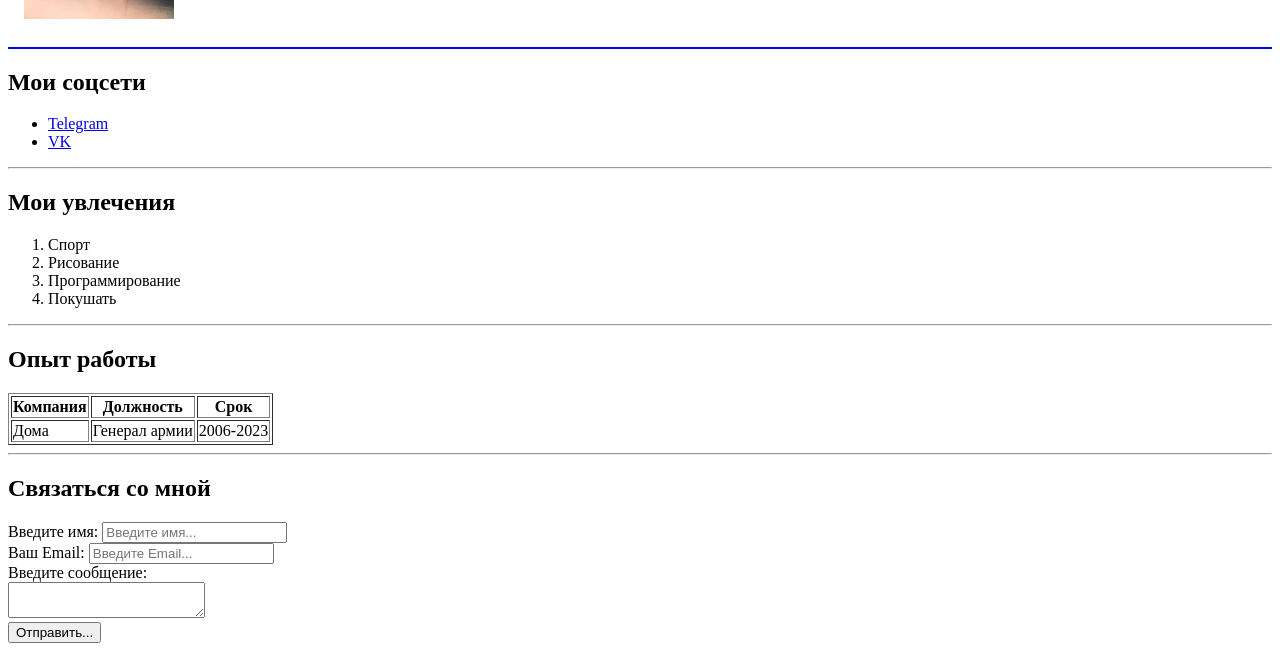
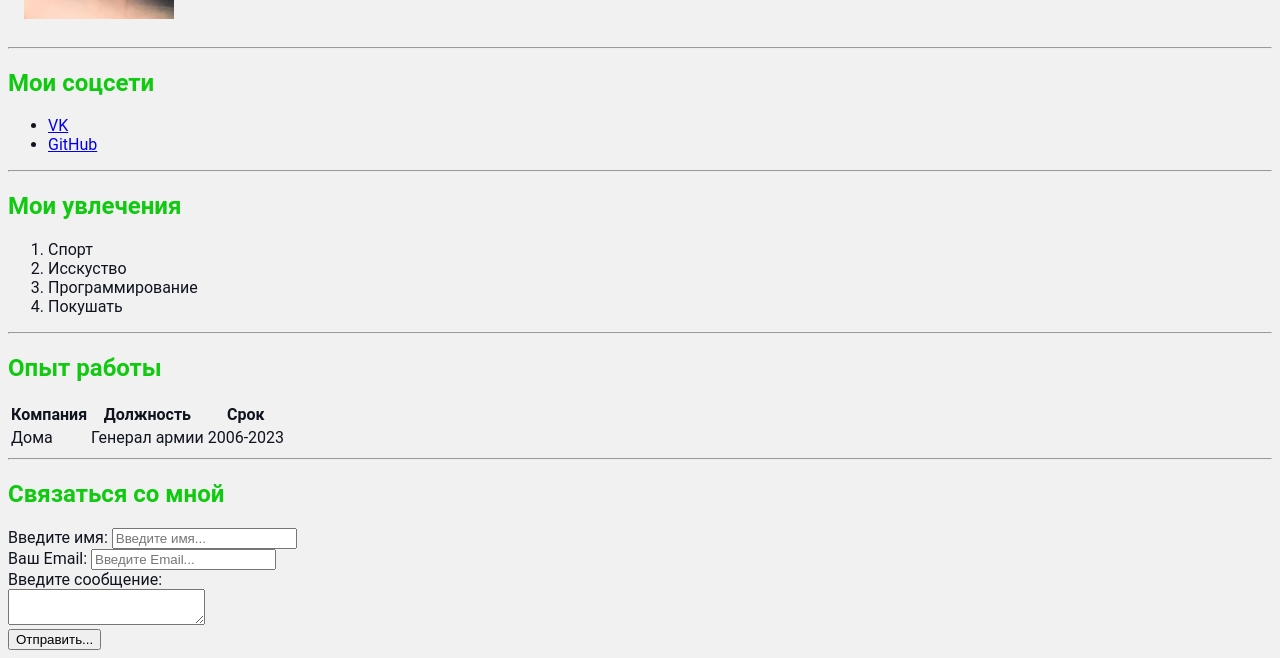
Before and after one commit to memqpis/memqpis-CV, a plain HTML site: page index.html in a window 1280 px wide. Shown: the part 205-863 px from the top of the page. Drawn offline with Linux system fonts and the light colour scheme.

Commit message:
Add files via upload

```diff
--- /dev/null
+++ b/color.css
@@ -0,0 +1,13 @@
+@import url('https://fonts.googleapis.com/css2? Family= Roboto & display=swap');
+
+body{
+    background-color: #f1f1f1;
+    color: #0f141e;
+
+    font-size: 16px;
+    font-weight: normal;
+    font-family: 'Roboto', sans-serif;
+}
+h2{
+    color: rgb(15, 202, 15);
+}
--- a/index.html
+++ b/index.html
@@ -5,7 +5,8 @@
     <meta name="viewport" content="width=device-width, initial-scale=1.0">
     <title>Daniil CV</title>
 </head>
-<body>
+<link href="color.css" rel="stylesheet">
+<body >
     <table cellspacing="15">
         <tr>
             <td>
@@ -20,13 +21,13 @@
             </td>
         </tr>
     </table>
-    <hr color="blue">
+    <hr>
     <h2>
         Мои соцсети
     </h2>
     <ul>
-        <li><a target="_blank" href="https://web.telegram.org/a/#-1001951453440">Telegram</a></li>
         <li><a target="_blank" href="https://vk.com/memqpis">VK</a></li>
+        <li><a target="_blank" href="https://github.com/Daniil228Kharlamov">GitHub</a></li>
     </ul>
 
     <hr>
@@ -36,7 +37,7 @@
     </h2>
     <ol>
         <li>Спорт</li>
-        <li>Рисование</li>
+        <li>Исскуство</li>
         <li>Программирование</li>
         <li>Покушать</li>
     </ol>
@@ -46,7 +47,7 @@
         Опыт работы
     </h2>
 
-    <table border="1">
+    <table >
         <tr>
             <th>Компания</th>
             <th>Должность</th>
```
